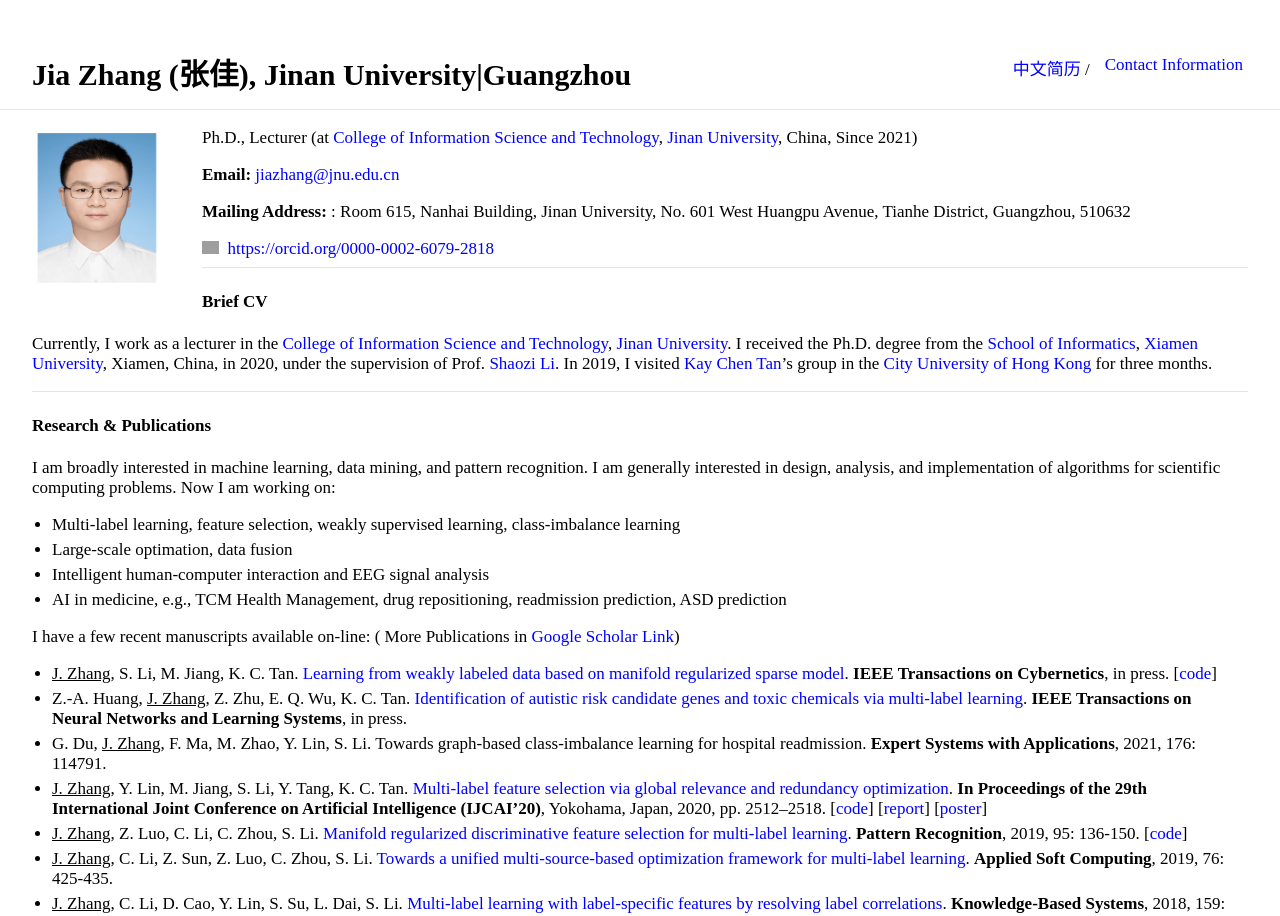
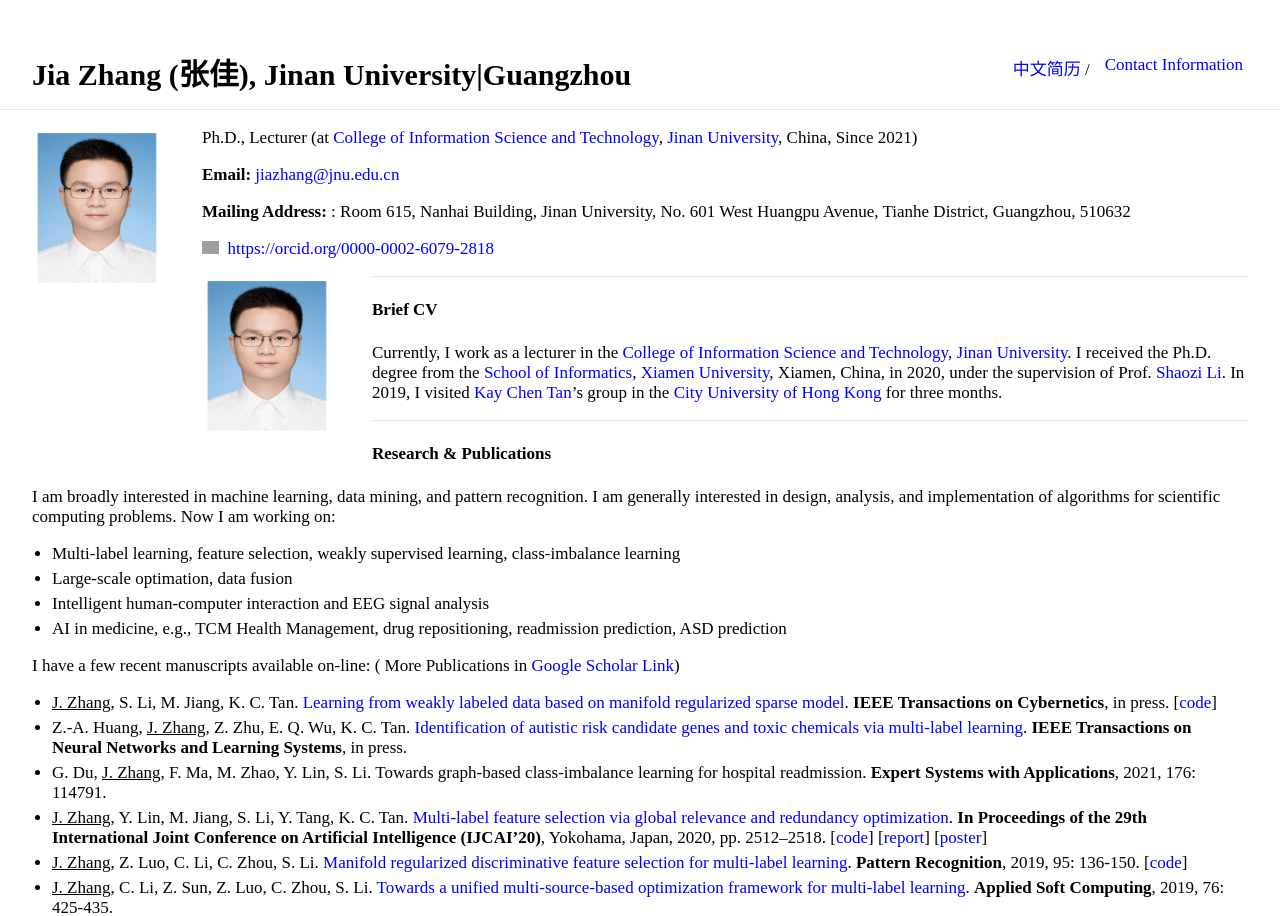
Before and after one commit to jiazhang-ml/jiazhang-ml.github.io, a Jekyll site: the page built from index.md, in a window 1280 px wide. Shown: the top 916 px of the page. Built offline with Jekyll 4.4.1, drawn with Linux system fonts in a browser that asks for light colours; grey boxes are pictures that could not be loaded.

Commit message:
Update index.md

```diff
--- a/index.md
+++ b/index.md
@@ -12,6 +12,8 @@ Ph.D., Lecturer (at [College of Information Science and Technology](http://xxxy2
 **Mailing Address:** : Room 615, Nanhai Building, Jinan University, No. 601 West Huangpu Avenue, Tianhe District, Guangzhou, 510632
 
 <div itemscope itemtype="https://schema.org/Person"><a itemprop="sameAs" content="https://orcid.org/0000-0002-6079-2818" href="https://orcid.org/0000-0002-6079-2818" target="orcid.widget" rel="me noopener noreferrer" style="vertical-align:top;"><img src="https://orcid.org/sites/default/files/images/orcid_16x16.png" style="width:1em;margin-right:.5em;" alt="ORCID iD icon">https://orcid.org/0000-0002-6079-2818</a></div>
+
+<img class="profile-picture" src="jiazhang1.jpg">
 
 ---
 
```
